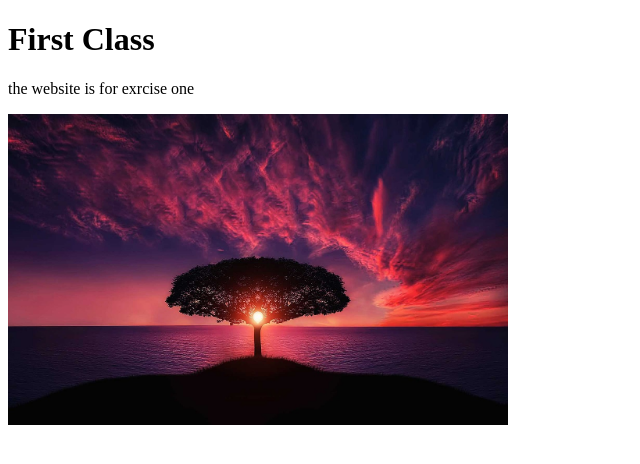
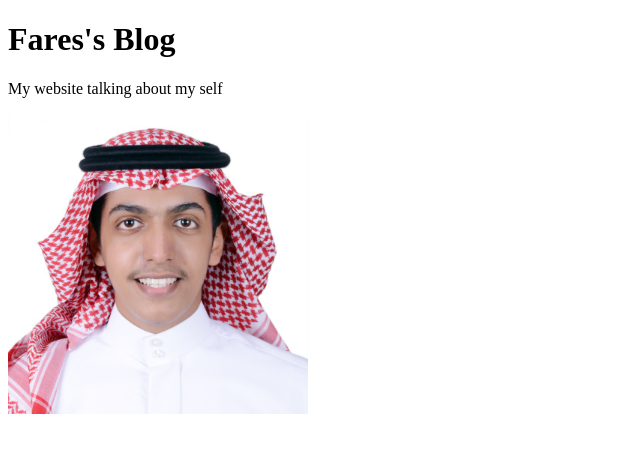
Before and after one commit to FnoizY/Class-work-1, a plain HTML site: page Class 1 HTML/Exercise 1.html in a window 1280 px wide. Shown: the whole page, without its empty margins (0-640 px from the left). Drawn offline with Linux system fonts and the light colour scheme.

Commit message:
commit 3

```diff
--- a/Class 1 HTML/Exercise 1.html
+++ b/Class 1 HTML/Exercise 1.html
@@ -1,14 +1,14 @@
 <!DOCTYPE html>
 <html lang="en">
   <head>
-  <title>Class 1 HTML</title>
+  <title>My Blog</title>
   </head>
   <body>
 
-    <h1>First Class</h1>
-    <p>the website is for exrcise one</p>
-    <img src="Assets/image 1.jpg"
-    alt="Tree on the lake" width="500">
-
+    <h1>Fares's Blog</h1>
+    <p>My website talking about my self</p>
+    <img src="Assets/Fares.jpg"
+    alt="A picture of me" width="300">
+    <a href="Personal Contact"></a>
   </body>
 </html>
```
Also changed, not shown: Class 1 HTML/Assets/Fares.jpg (added).
